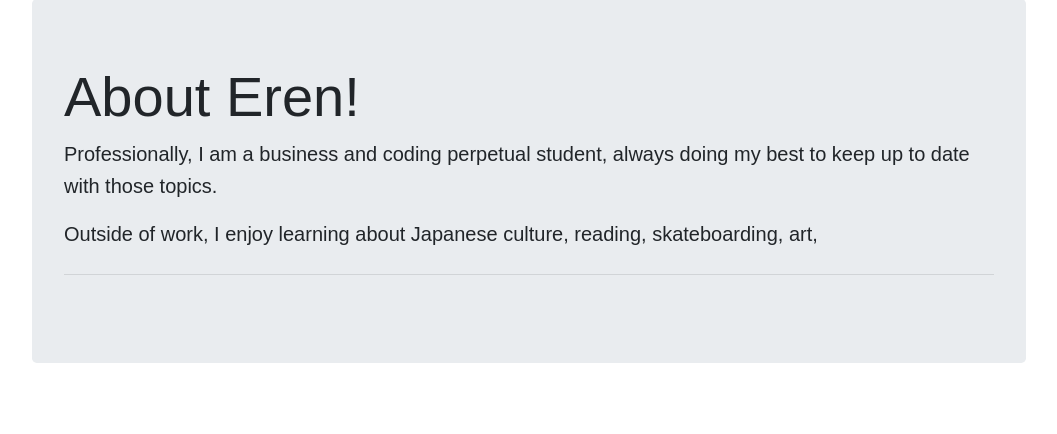
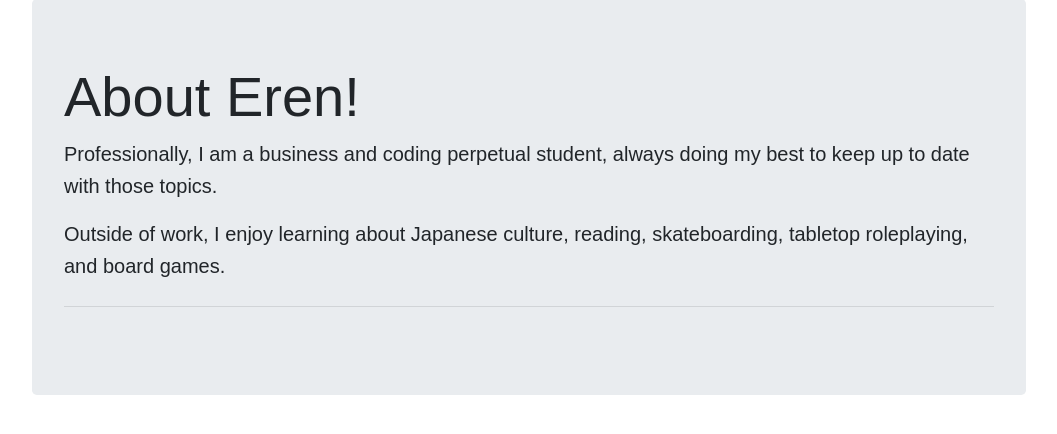
Before and after one commit to Eren-Enou/portfolio-1, a Flask app: page /about in a window 1280 px wide. Shown: the part 107-541 px from the top of the page, without its empty margins (111-1168 px from the left). Run offline with Flask 3, Linux system fonts and the light colour scheme; some libraries are stand-ins or nearby versions.

Commit message:
test about update

```diff
--- a/app/templates/main/about.html
+++ b/app/templates/main/about.html
@@ -9,7 +9,7 @@
         <h1 class="display-4">About Eren!</h1>
         <p class="lead">Professionally, I am a business and coding perpetual student, always doing my best to keep up to date with those topics.</p>
         <p class="lead"></p>
-        <p class="lead">Outside of work, I enjoy learning about Japanese culture, reading, skateboarding, art, </p>
+        <p class="lead">Outside of work, I enjoy learning about Japanese culture, reading, skateboarding, tabletop roleplaying, and board games. </p>
         <hr class="my-4">
     </div>
 {% endblock %}
```
